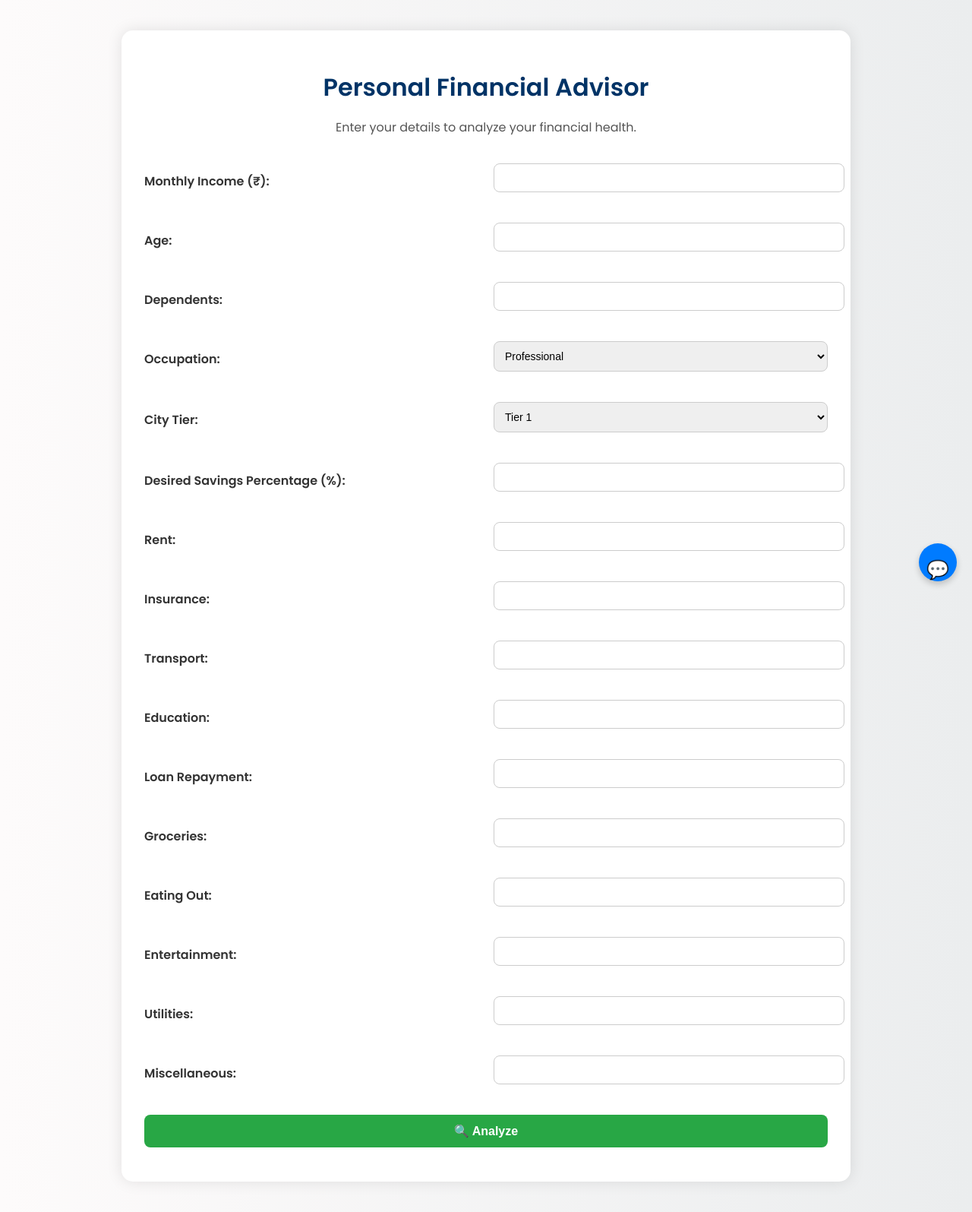
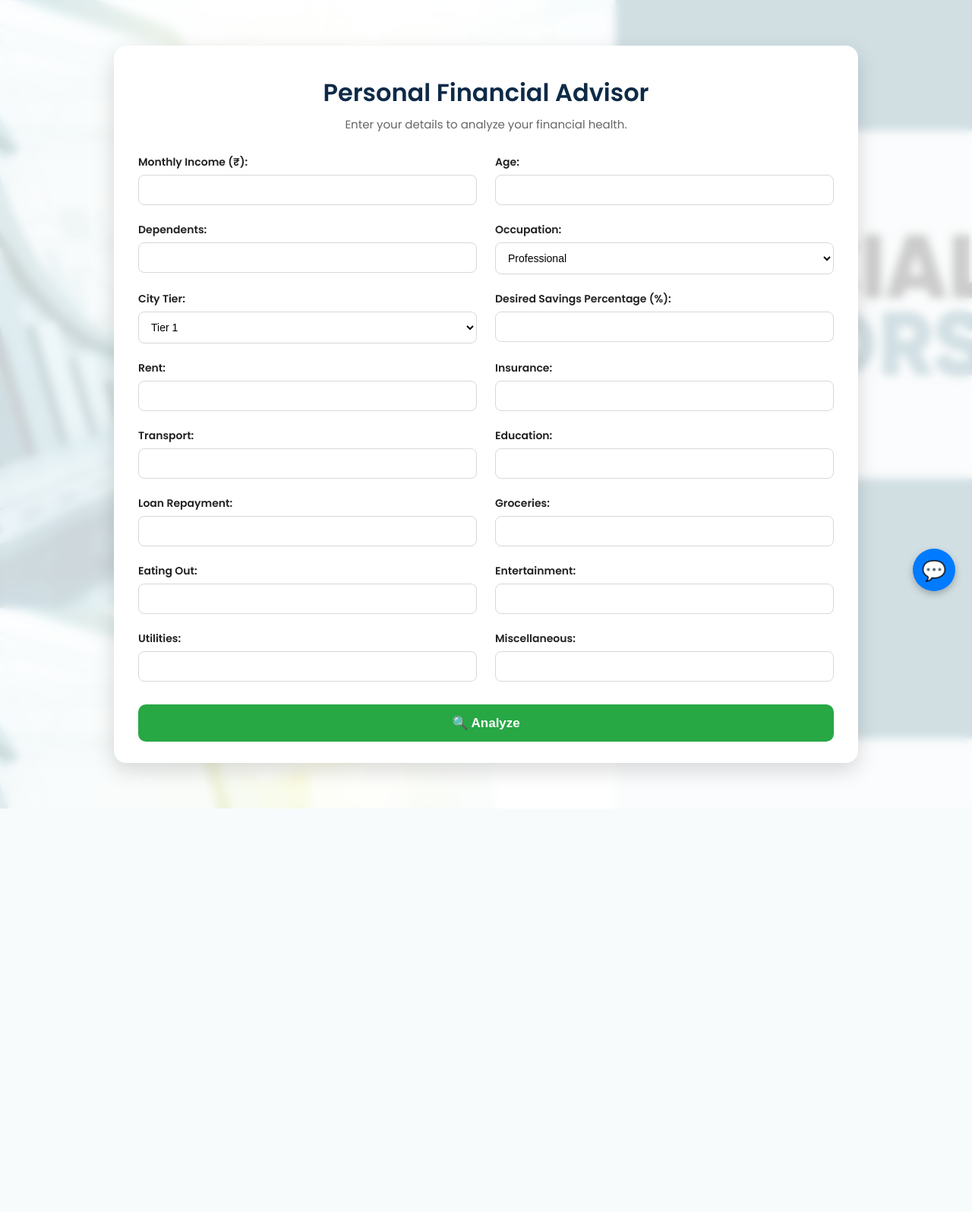
Before and after one commit to ShubhamTalele/personal-financial-advisor-, a Flask app: page / in a window 1280 px wide. Shown: the whole page at 76% size. After the commit the page ends 1064 px from the top, so only its background shows below. Run offline with Flask 3, Linux system fonts and the light colour scheme; parts of the project's set-up code (start-up, migrations or seed data) failed here and were passed over.

Commit message:
Update index.html
update tha index file

```diff
--- a/templates/index.html
+++ b/templates/index.html
@@ -1,173 +1,153 @@
 <!DOCTYPE html>
 <html lang="en">
 <head>
-  <meta charset="UTF-8">
-  <meta name="viewport" content="width=device-width, initial-scale=1.0">
+  <meta charset="UTF-8" />
+  <meta name="viewport" content="width=device-width, initial-scale=1.0" />
   <title>💼 Personal Financial Advisor</title>
-  <link href="https://fonts.googleapis.com/css2?family=Poppins:wght@400;600&display=swap" rel="stylesheet">
-  <link rel="stylesheet" href="{{ url_for('static', filename='style.css') }}">
+  <link href="https://fonts.googleapis.com/css2?family=Poppins:wght@400;600&display=swap" rel="stylesheet" />
+
   <style>
-    body {
-      font-family: 'Poppins', sans-serif;
-      background: linear-gradient(to right, #fdfbfb, #ebedee);
-      margin: 0;
-      padding: 0;
+    :root{
+      --primary:#007bff;
+      --accent:#28a745;
+      --glass:rgba(255,255,255,0.8);
+      --radius:16px;
+      --heading:#0e2a47;
+    }
+    *{ box-sizing:border-box; }
+
+    body{
+      margin:0;
+      font-family:'Poppins',sans-serif;
+      min-height:100vh;
+      display:flex;
+      flex-direction:column;
+      background:url("{{ url_for('static', filename='img/Financial-Advisors.jpg') }}") center/cover no-repeat fixed;
     }
 
-    #chat-toggle-btn {
-  position: fixed;
-  bottom: 20px;
-  right: 20px;
-  width: 50px;
-  height: 50px;
-  background: #007bff;
-  color: white;
-  border: none;
-  border-radius: 50%;
-  font-size: 24px;
-  line-height: 50px;
-  text-align: center;
-  box-shadow: 0 4px 8px rgba(0,0,0,0.2);
-  cursor: pointer;
-  z-index: 1000;
+    main{
+      flex:1;
+      background:var(--glass);
+      backdrop-filter:blur(6px);
+      padding:60px 16px;
+      display:flex;
+      align-items:flex-start;
+      justify-content:center;
     }
 
-
-  #chatbox {
-  position: fixed;
-  bottom: 80px;
-  right: 20px;
-  width: 300px;
-  height: 350px;
-  background: #f9f9f9;
-  border-radius: 12px;
-  box-shadow: 0 0 12px rgba(0,0,0,0.2);
-  display: none;
-  flex-direction: column;
-  overflow: hidden;
-  z-index: 1000;
+    .form-container{
+      width:100%;
+      max-width:980px;
+      background:#fff;
+      border-radius:var(--radius);
+      box-shadow:0 10px 28px rgba(0,0,0,.15);
+      padding:38px 32px 28px;
     }
 
-
-
-    #messages {
-      height: 250px;
-      overflow-y: auto;
-      padding: 10px;
-      background: white;
+    .title{
+      text-align:center;
+      color:var(--heading);
+      margin:0 0 6px;
+      font-weight:600;
+    }
+    .subtitle{
+      text-align:center;
+      color:#666;
+      margin:0 0 28px;
+      font-size:15px;
+      font-weight:500;
     }
 
-    .msg {
-      max-width: 85%;
-      padding: 10px;
-      margin: 6px 0;
-      border-radius: 14px;
-      font-size: 14px;
-      line-height: 1.4;
+    /* ------- GRID ------- */
+    .form-grid{
+      display:grid;
+      grid-template-columns:repeat(2, 1fr);
+      gap:22px 24px;
+    }
+    @media(max-width:768px){
+      .form-grid{
+        grid-template-columns:1fr;
+      }
     }
 
-    .msg.user {
-      background: #d1e7ff;
-      margin-left: auto;
-      text-align: right;
+    .form-group{
+      display:flex;
+      flex-direction:column;
+    }
+    .form-group label{
+      font-size:14px;
+      font-weight:600;
+      margin-bottom:6px;
+      color:#222;
+    }
+    .form-group input,
+    .form-group select{
+      width:100%;
+      padding:11px 12px;
+      border:1px solid #d8d8d8;
+      border-radius:8px;
+      font-size:14px;
+      outline:none;
+      transition:border .2s;
+      background:#fff;
+    }
+    .form-group input:focus,
+    .form-group select:focus{
+      border-color:var(--primary);
     }
 
-    .msg.bot {
-      background: #f1f1f1;
-      margin-right: auto;
-      text-align: left;
+    .submit-wrap{
+      grid-column:1 / -1;
+      margin-top:8px;
+    }
+    .submit-btn{
+      width:100%;
+      border:none;
+      padding:14px 16px;
+      border-radius:10px;
+      background:var(--accent);
+      color:#fff;
+      font-weight:600;
+      font-size:17px;
+      cursor:pointer;
+      transition:background .25s, transform .05s;
+    }
+    .submit-btn:hover{
+      background:#1f7e38;
+    }
+    .submit-btn:active{
+      transform:scale(0.995);
     }
 
-    #chatbox input, #chatbox button {
-      padding: 10px;
-      border: none;
-      font-size: 14px;
+    /* ------- CHAT WIDGET ------- */
+    #chat-toggle-btn{
+      position:fixed;bottom:22px;right:22px;
+      width:56px;height:56px;border-radius:50%;
+      background:var(--primary);color:#fff;font-size:26px;
+      line-height:56px;text-align:center;cursor:pointer;
+      border:none;box-shadow:0 4px 10px rgba(0,0,0,.25);
+      z-index:1200;
     }
-
-    #chat-input-area {
-      display: flex;
-      border-top: 1px solid #ccc;
+    #chatbox{
+      position:fixed;bottom:90px;right:22px;
+      width:320px;height:380px;background:#fafafa;
+      border-radius:var(--radius);display:none;
+      flex-direction:column;box-shadow:0 6px 18px rgba(0,0,0,.25);
+      overflow:hidden;z-index:1200;
     }
-
-    #user-input {
-      flex: 1;
-      border: none;
-      padding-left: 10px;
+    #messages{
+      flex:1;overflow-y:auto;padding:12px;background:#fff;
     }
-
-    #send-btn {
-      background: #007bff;
-      color: white;
-      cursor: pointer;
-      padding: 10px 15px;
+    .msg{
+      max-width:85%;margin:6px 0;
+      padding:10px 12px;border-radius:var(--radius);
+      font-size:14px;line-height:1.4;word-wrap:break-word;
     }
-
-    .form-container {
-      background: #ffffff;
-      max-width: 900px;
-      margin: 40px auto;
-      padding: 30px;
-      border-radius: 15px;
-      box-shadow: 0 0 20px rgba(0, 0, 0, 0.1);
-    }
-
-    h1 {
-      text-align: center;
-      color: #003366;
-      margin-bottom: 10px;
-    }
-
-    p.description {
-      text-align: center;
-      font-weight: 500;
-      color: #555;
-      margin-bottom: 30px;
-    }
-
-    form {
-      display: grid;
-      grid-template-columns: 1fr 1fr;
-      gap: 20px;
-    }
-
-    form label {
-      font-weight: 600;
-      margin-bottom: 4px;
-      display: block;
-    }
-
-    form input, form select {
-      width: 100%;
-      padding: 10px;
-      border-radius: 8px;
-      border: 1px solid #ccc;
-      font-size: 14px;
-    }
-
-    form button[type="submit"] {
-      grid-column: 1 / span 2;
-      background-color: #28a745;
-      color: white;
-      font-size: 16px;
-      font-weight: bold;
-      padding: 12px;
-      border: none;
-      border-radius: 8px;
-      transition: background 0.3s;
-    }
-
-    form button:hover {
-      background-color: #218838;
-    }
-
-    @media (max-width: 768px) {
-      form {
-        grid-template-columns: 1fr;
-      }
-      .form-container {
-        margin: 20px;
-      }
-    }
+    .msg.user{background:#d1e7ff;margin-left:auto;text-align:right;}
+    .msg.bot{background:#f1f1f1;margin-right:auto;text-align:left;}
+    #chat-input-area{display:flex;border-top:1px solid #ddd;}
+    #chat-input-area input{flex:1;border:none;padding:10px 12px;font-size:14px;}
+    #chat-input-area button{border:none;background:var(--primary);color:#fff;padding:0 18px;cursor:pointer;}
   </style>
 </head>
 <body>
@@ -178,23 +158,37 @@
 <!-- 💬 Chat Panel -->
 <div id="chatbox">
   <div id="messages">
-    <div class="msg bot">👋 Hello! Ask me anything about budgeting, savings, or investments.</div>
+    <div class="msg bot">👋 Hi! Ask me anything about budgeting, savings, or investments.</div>
   </div>
   <div id="chat-input-area">
-    <input type="text" id="user-input" placeholder="Type your message...">
+    <input type="text" id="user-input" placeholder="Type your message..." />
     <button id="send-btn">Send</button>
   </div>
 </div>
 
+<main>
+  <div class="form-container">
+    <h1 class="title">Personal Financial Advisor</h1>
+    <p class="subtitle">Enter your details to analyze your financial health.</p>
 
-  <div class="form-container">
-    <h1>Personal Financial Advisor</h1>
-    <p class="description">Enter your details to analyze your financial health.</p>
-    <form action="/predict" method="post">
-      <!-- All input fields (same as before) -->
-      <label>Monthly Income (₹):</label><input type="number" name="income" required>
-      <label>Age:</label><input type="number" name="age" required>
-      <label>Dependents:</label><input type="number" name="dependents" required>
+    <form action="/predict" method="post" class="form-grid">
+
+      <div class="form-group">
+        <label>Monthly Income (₹):</label>
+        <input type="number" name="income" required />
+      </div>
+
+      <div class="form-group">
+        <label>Age:</label>
+        <input type="number" name="age" required />
+      </div>
+
+      <div class="form-group">
+        <label>Dependents:</label>
+        <input type="number" name="dependents" required />
+      </div>
+
+      <div class="form-group">
         <label>Occupation:</label>
         <select name="occupation">
           <option value="Professional">Professional</option>
@@ -202,51 +196,101 @@
           <option value="Self_Employed">Self-Employed</option>
           <option value="Student">Student</option>
         </select>
+      </div>
+
+      <div class="form-group">
         <label>City Tier:</label>
         <select name="city_tier">
           <option value="Tier 1">Tier 1</option>
           <option value="Tier 2">Tier 2</option>
           <option value="Tier 3">Tier 3</option>
         </select>
-      <label>Desired Savings Percentage (%):</label><input type="number" name="desired_savings_pct" required>
-      <label>Rent:</label><input type="number" name="rent">
-      <label>Insurance:</label><input type="number" name="insurance">
-      <label>Transport:</label><input type="number" name="transport">
-      <label>Education:</label><input type="number" name="education">
-      <label>Loan Repayment:</label><input type="number" name="loan">
-      <label>Groceries:</label><input type="number" name="groceries">
-      <label>Eating Out:</label><input type="number" name="eating_out">
-      <label>Entertainment:</label><input type="number" name="entertainment">
-      <label>Utilities:</label><input type="number" name="utilities">
-      <label>Miscellaneous:</label><input type="number" name="miscellaneous">
-      <button type="submit">🔍 Analyze</button>
+      </div>
+
+      <div class="form-group">
+        <label>Desired Savings Percentage (%):</label>
+        <input type="number" name="desired_savings_pct" required />
+      </div>
+
+      <div class="form-group">
+        <label>Rent:</label>
+        <input type="number" name="rent" />
+      </div>
+
+      <div class="form-group">
+        <label>Insurance:</label>
+        <input type="number" name="insurance" />
+      </div>
+
+      <div class="form-group">
+        <label>Transport:</label>
+        <input type="number" name="transport" />
+      </div>
+
+      <div class="form-group">
+        <label>Education:</label>
+        <input type="number" name="education" />
+      </div>
+
+      <div class="form-group">
+        <label>Loan Repayment:</label>
+        <input type="number" name="loan" />
+      </div>
+
+      <div class="form-group">
+        <label>Groceries:</label>
+        <input type="number" name="groceries" />
+      </div>
+
+      <div class="form-group">
+        <label>Eating Out:</label>
+        <input type="number" name="eating_out" />
+      </div>
+
+      <div class="form-group">
+        <label>Entertainment:</label>
+        <input type="number" name="entertainment" />
+      </div>
+
+      <div class="form-group">
+        <label>Utilities:</label>
+        <input type="number" name="utilities" />
+      </div>
+
+      <div class="form-group">
+        <label>Miscellaneous:</label>
+        <input type="number" name="miscellaneous" />
+      </div>
+
+      <div class="submit-wrap">
+        <button type="submit" class="submit-btn">🔍 Analyze</button>
+      </div>
     </form>
   </div>
+</main>
 
 <script>
   const chatbox = document.getElementById("chatbox");
-    const toggle = document.getElementById("chat-toggle-btn");
-    const msgs = document.getElementById("messages");
-
-    toggle.onclick = () => {
-      chatbox.style.display = chatbox.style.display === "none" ? "flex" : "none";
+  document.getElementById("chat-toggle-btn").onclick = () => {
+    chatbox.style.display = chatbox.style.display === "flex" ? "none" : "flex";
   };
 
   document.getElementById("send-btn").onclick = async () => {
     const inp = document.getElementById("user-input");
     const text = inp.value.trim();
     if (!text) return;
-      msgs.innerHTML += `<div class='msg user'>You: ${text}</div>`;
-      msgs.innerHTML += `<div class='msg bot typing'>Bot is typing...</div>`;
+    const msgs = document.getElementById("messages");
+    msgs.innerHTML += `<div class='msg user'>${text}</div>`;
+    msgs.innerHTML += `<div class='msg bot typing'>Typing…</div>`;
     inp.value = "";
     const res = await fetch("/chat", {
       method: "POST",
       headers: { "Content-Type": "application/json" },
-        body: JSON.stringify({ message: text })
+      body: JSON.stringify({ message: text }),
     });
     const data = await res.json();
-      msgs.innerHTML = msgs.innerHTML.replace(/<div class='msg bot typing'>.*?<\/div>/, "");
-      msgs.innerHTML += `<div class='msg bot'>Bot: ${data.reply}</div>`;
+    msgs.querySelector(".typing").remove();
+    msgs.innerHTML += `<div class='msg bot'>${data.reply}</div>`;
     msgs.scrollTop = msgs.scrollHeight;
   };
 </script>
```
Lines whose indentation alone changed are shown as unchanged.
